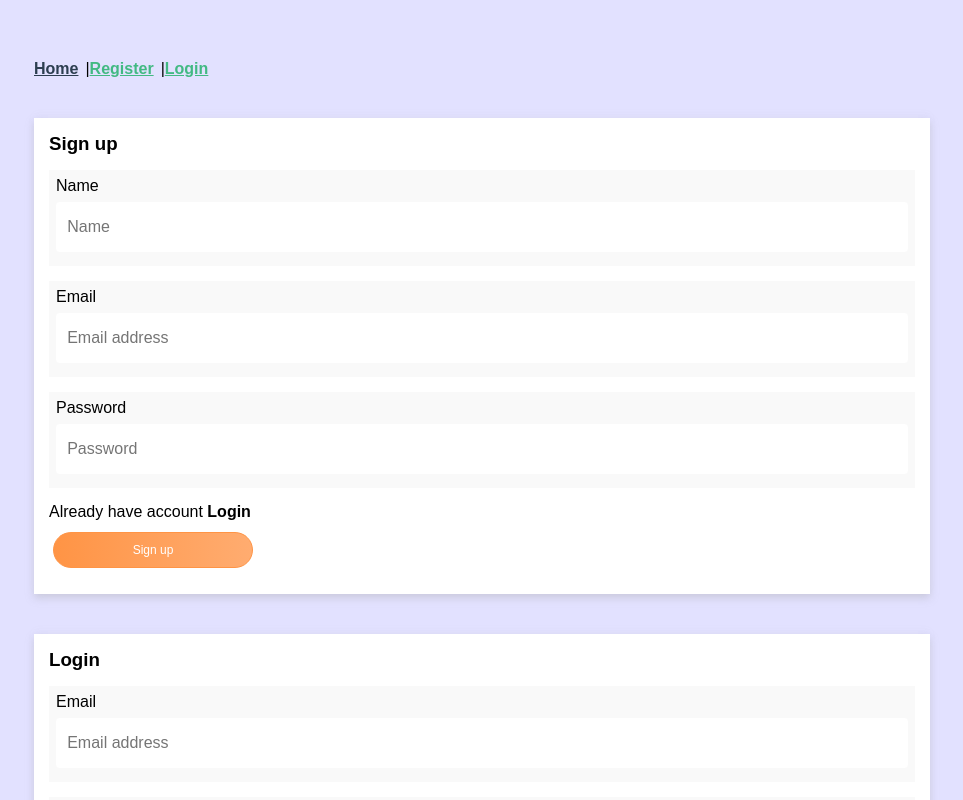
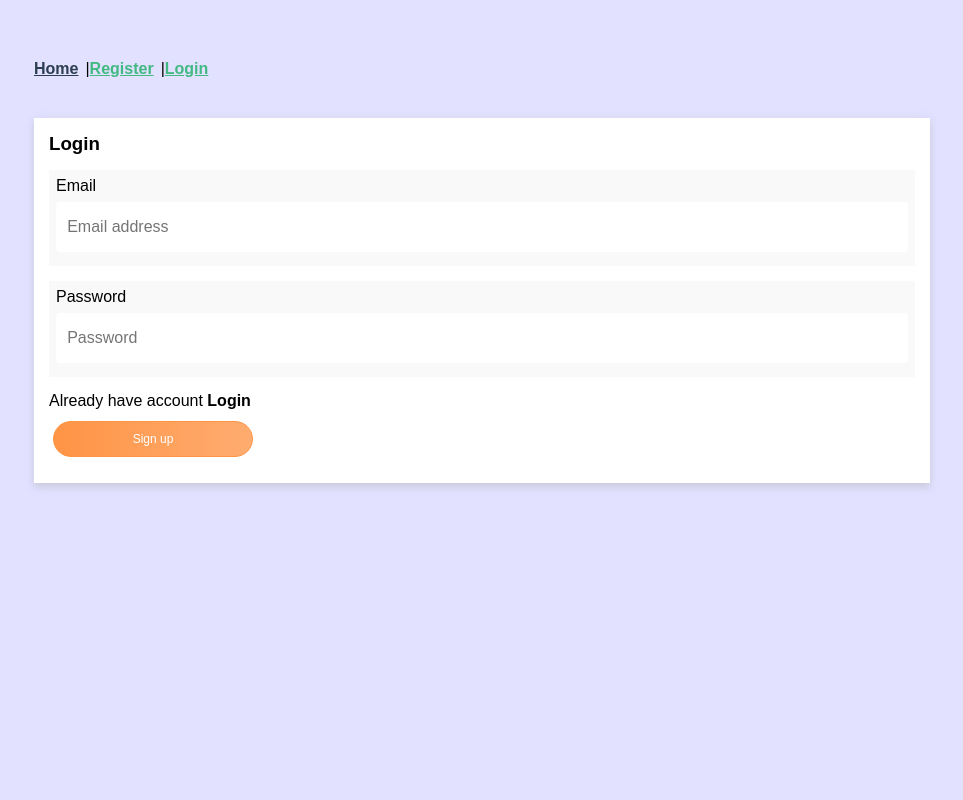
Before and after one commit to AM-Saad/guestbook_vue, a Vue app: page /auth in a window 1280 px wide. Shown: the top 800 px of the page, without its empty margins (158-1121 px from the left). Built offline with nearby package versions, Linux system fonts and the light colour scheme.

Commit message:
Used Logged in successfully

```diff
--- a/src/api/auth.js
+++ b/src/api/auth.js
@@ -27,7 +27,6 @@ export default class Auth {
             const json = await res.json()
 
             if (res.status == 200 || res.status == 201) {
-
                 return { msg: json.message, json, state: true, code: res.status }
             } else {
                 return { state: false, msg: json.message, code: res.status }
--- a/src/components/auth/AuthForms.vue
+++ b/src/components/auth/AuthForms.vue
@@ -3,7 +3,7 @@
     <form
       method="post"
       action="/form"
-      class="formSignup"
+      class="formSignup none"
       autocomplete="off"
       @submit.prevent="signup()"
     >
```
